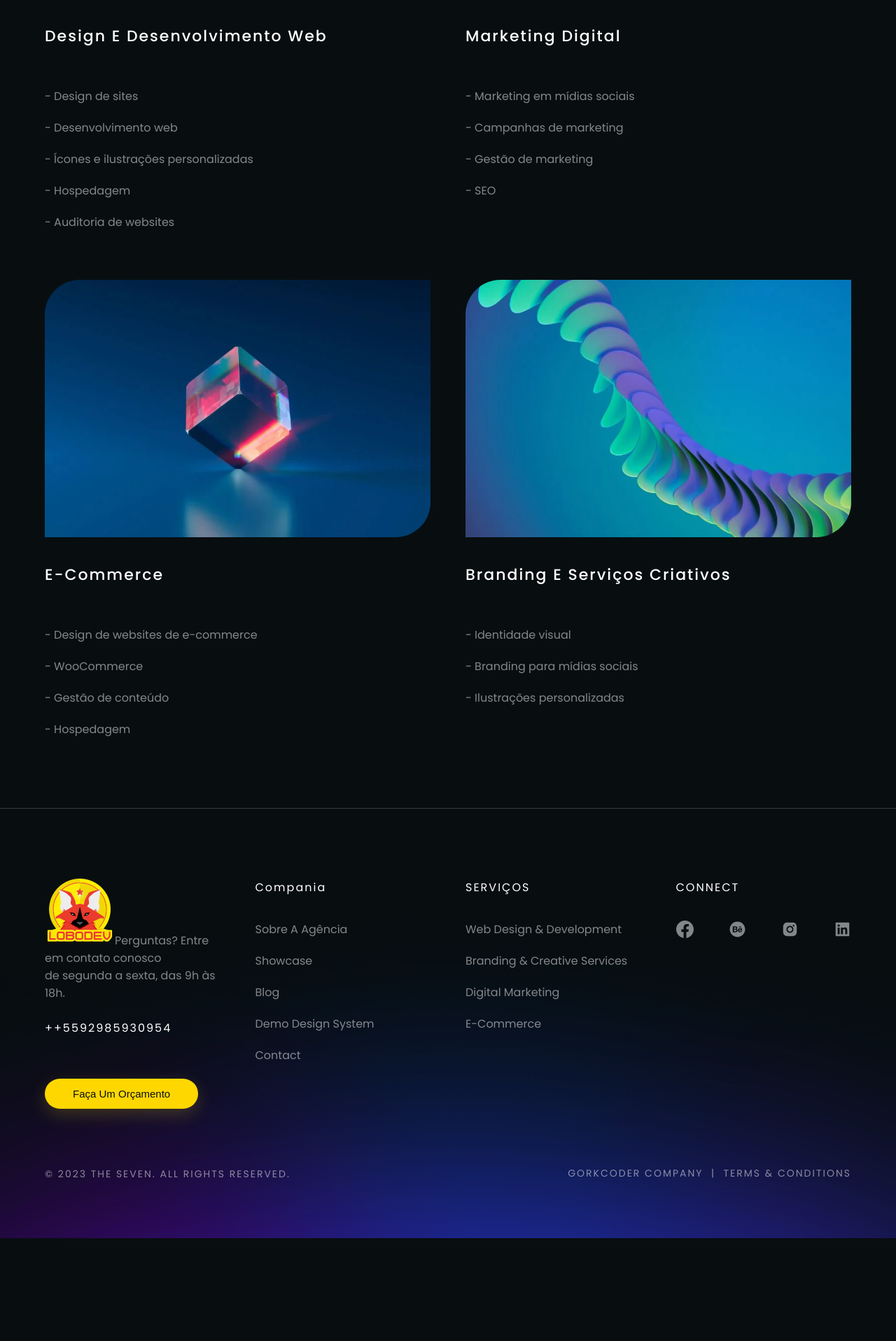
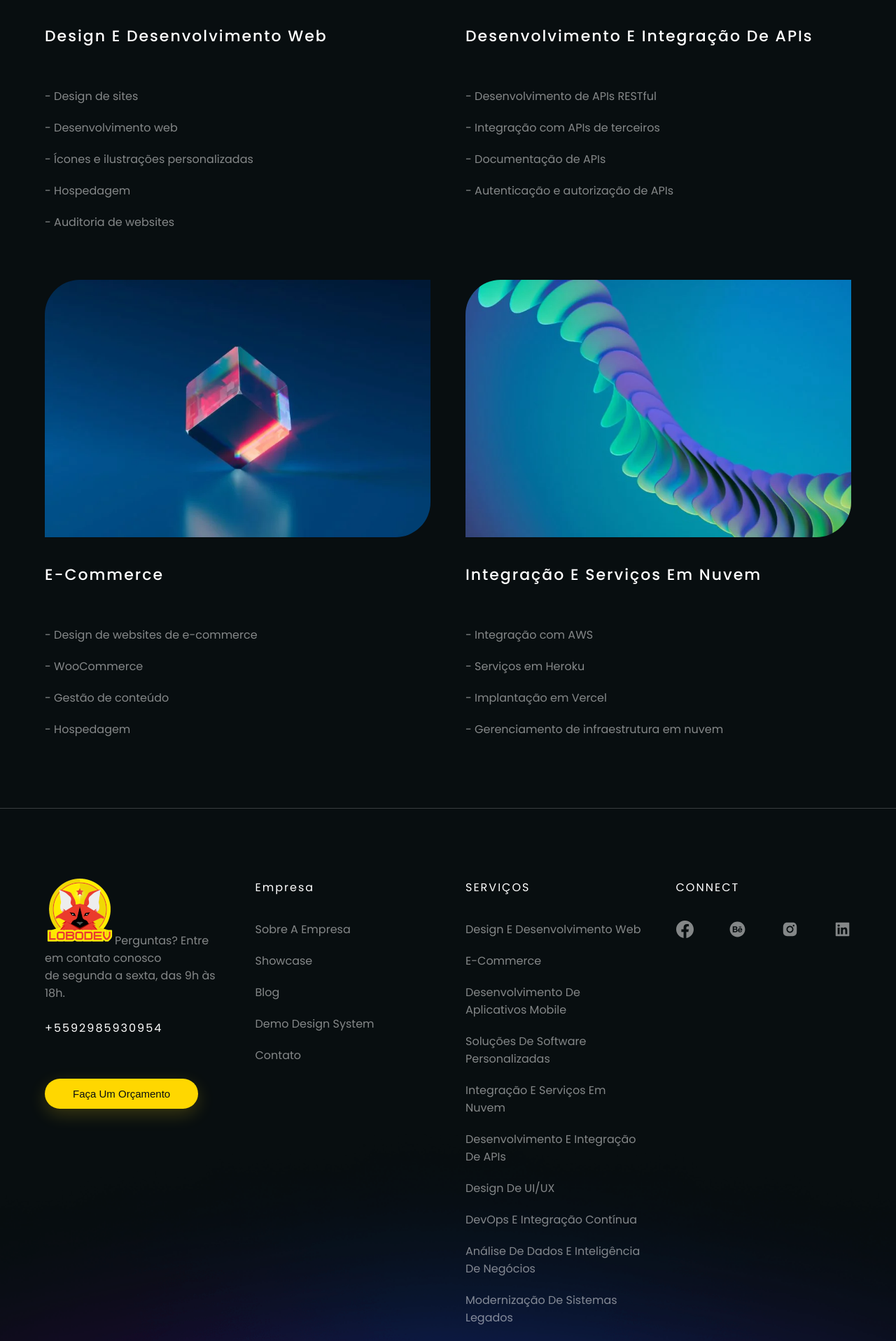
Before and after one commit to andrelobo/digital2, a Next.js app: page /services in a window 1280 px wide. Shown: the part 903-2820 px from the top of the page at 70% size. Before the commit the page ends 2673 px from the top, so only its background shows below. Built offline with nearby package versions, Linux system fonts and the light colour scheme.

Commit message:
feat: New features

```diff
--- a/assets/data/dummydata.js
+++ b/assets/data/dummydata.js
@@ -37,15 +37,15 @@ export const expertise = [
   },
   {
     id: 2,
-    title: "Marketing Digital",
+    title: "Desenvolvimento e Integração de APIs",
     cover: "../images/e2.jpg",
     desc: [
-      { text: "Marketing em mídias sociais" },
-      { text: "Campanhas de marketing" },
-      { text: "Gestão de marketing" },
-      { text: "SEO" },
+      { text: "Desenvolvimento de APIs RESTful" },
+      { text: "Integração com APIs de terceiros" },
+      { text: "Documentação de APIs" },
+      { text: "Autenticação e autorização de APIs" },
     ],
-  },
+},
   {
     id: 3,
     title: "E-Commerce",
@@ -59,14 +59,15 @@ export const expertise = [
   },
   {
     id: 4,
-    title: "Branding e Serviços Criativos",
+    title: "Integração e Serviços em Nuvem",
     cover: "../images/e4.jpg",
     desc: [
-      { text: "Identidade visual" },
-      { text: "Branding para mídias sociais" },
-      { text: "Ilustrações personalizadas" },
+      { text: "Integração com AWS" },
+      { text: "Serviços em Heroku" },
+      { text: "Implantação em Vercel" },
+      { text: "Gerenciamento de infraestrutura em nuvem" },
     ],
-  },
+},
 ];
 
 export const testimonial = [
@@ -86,7 +87,7 @@ export const showcase = [
     id: 1,
     title: "Neon Lights",
     cover: "../images/s1.jpg",
-    catgeory: "MARKETING DIGITAL",
+    catgeory: "INTEGRAÇÃO E SERVIÇOS EM NUVEM",
   },
   // ... (outros projetos)
 ];
--- a/components/common/Footer.js
+++ b/components/common/Footer.js
@@ -17,14 +17,14 @@ const Footer = () => {
               </span>
               <br />
               <br />
-              <h3>++5592985930954</h3>
+              <h3>+5592985930954</h3>
               <br />
               <button className='button-primary'>Faça um orçamento</button>
             </div>
             <ul>
-              <h3>Compania</h3>
+              <h3>Empresa</h3>
               <li>
-                <Link href='/'>Sobre a agência</Link>
+                <Link href='/'>Sobre a empresa</Link>
               </li>
 
               <li>
@@ -37,23 +37,43 @@ const Footer = () => {
                 <Link href='/'>Demo design system</Link>
               </li>
               <li>
-                <Link href='/'>Contact</Link>
+                <Link href='/'>Contato</Link>
               </li>
             </ul>
             <ul>
               <h3>SERVIÇOS</h3>
-              <li>
-                <Link href='/'>Web Design & Development</Link>
-              </li>
-              <li>
-                <Link href='/'>Branding & Creative Services</Link>
-              </li>
-              <li>
-                <Link href='/'>Digital Marketing</Link>
-              </li>
-              <li>
-                <Link href='/'>E-Commerce</Link>
-              </li>
+  <li>
+  <Link href='/'>Design e Desenvolvimento Web</Link>
+</li>
+
+<li>
+  <Link href='/'>E-Commerce</Link>
+</li>
+<li>
+  <Link href='/'>Desenvolvimento de Aplicativos Mobile</Link>
+</li>
+<li>
+  <Link href='/'>Soluções de Software Personalizadas</Link>
+</li>
+<li>
+  <Link href='/'>Integração e Serviços em Nuvem</Link>
+</li>
+<li>
+  <Link href='/'>Desenvolvimento e Integração de APIs</Link>
+</li>
+<li>
+  <Link href='/'>Design de UI/UX</Link>
+</li>
+<li>
+  <Link href='/'>DevOps e Integração Contínua</Link>
+</li>
+<li>
+  <Link href='/'>Análise de Dados e Inteligência de Negócios</Link>
+</li>
+<li>
+   <Link href='/'>Modernização de Sistemas Legados</Link>
+</li>
+
             </ul>
             <ul>
               <h3>CONNECT</h3>
--- a/sections/Contact.js
+++ b/sections/Contact.js
@@ -25,17 +25,17 @@ const Contact = () => {
               <div className='contact-details'>
                 <div className='box'>
                   <FiHeadphones size={30} className='icons' />
-                  <h3>1-001-234-5678</h3>
+                  <h3>+55 92 98593-0954</h3>
                   <span>Atendimento: Seg - Sex 9:00 - 19:00</span>
                 </div>
                 <div className='box'>
                   <IoLocationOutline size={30} className='icons' />
-                  <h3>Nova York</h3>
+                  <h3>Manaus, Amazonas - Brasil</h3>
                   <span>990 Madison Ave, Midtown Manhattan, 2º Andar, NY 10022</span>
                 </div>
                 <div className='box'>
                   <FiHelpCircle size={30} className='icons' />
-                  <h3>info@dream-theme.com</h3>
+                  <h3>loboandre@hotmail.com</h3>
                   <span>Nos envie uma mensagem a qualquer momento!</span>
                 </div>
                 <div className='box'>
--- a/styles/global.scss
+++ b/styles/global.scss
@@ -282,7 +282,7 @@ footer {
   .right {
     border-radius: 50px 0 50px 0;
     padding: $xll;
-    background-color: #ffd700;
+    background-color: #1f024e;
     form {
       margin-top: $xll;
     }
```
Also changed, not shown: components/Expertise.js (+5 -4 lines), sections/Agency.js (+7 -6 lines), sections/Hero.js (+8 -10 lines).
